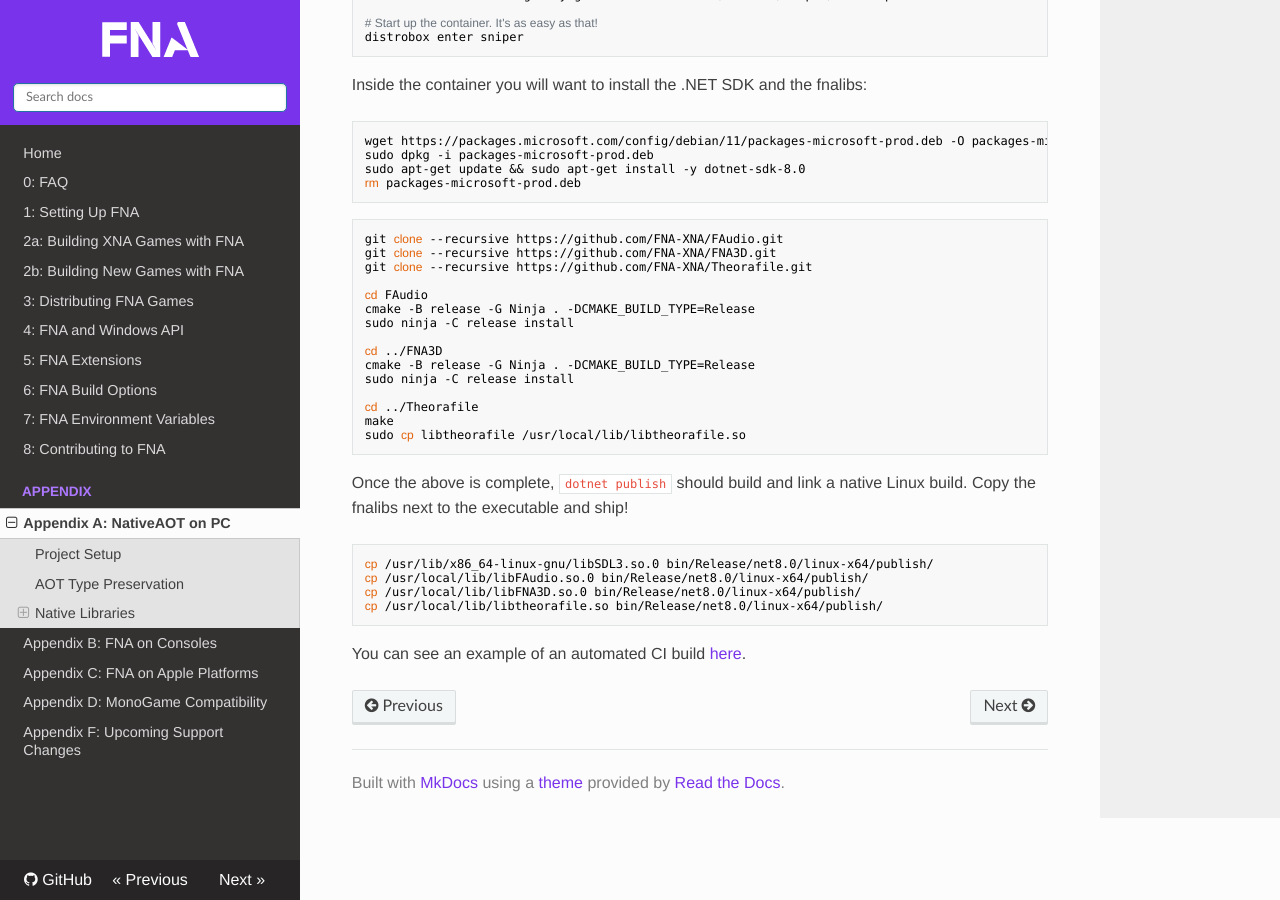
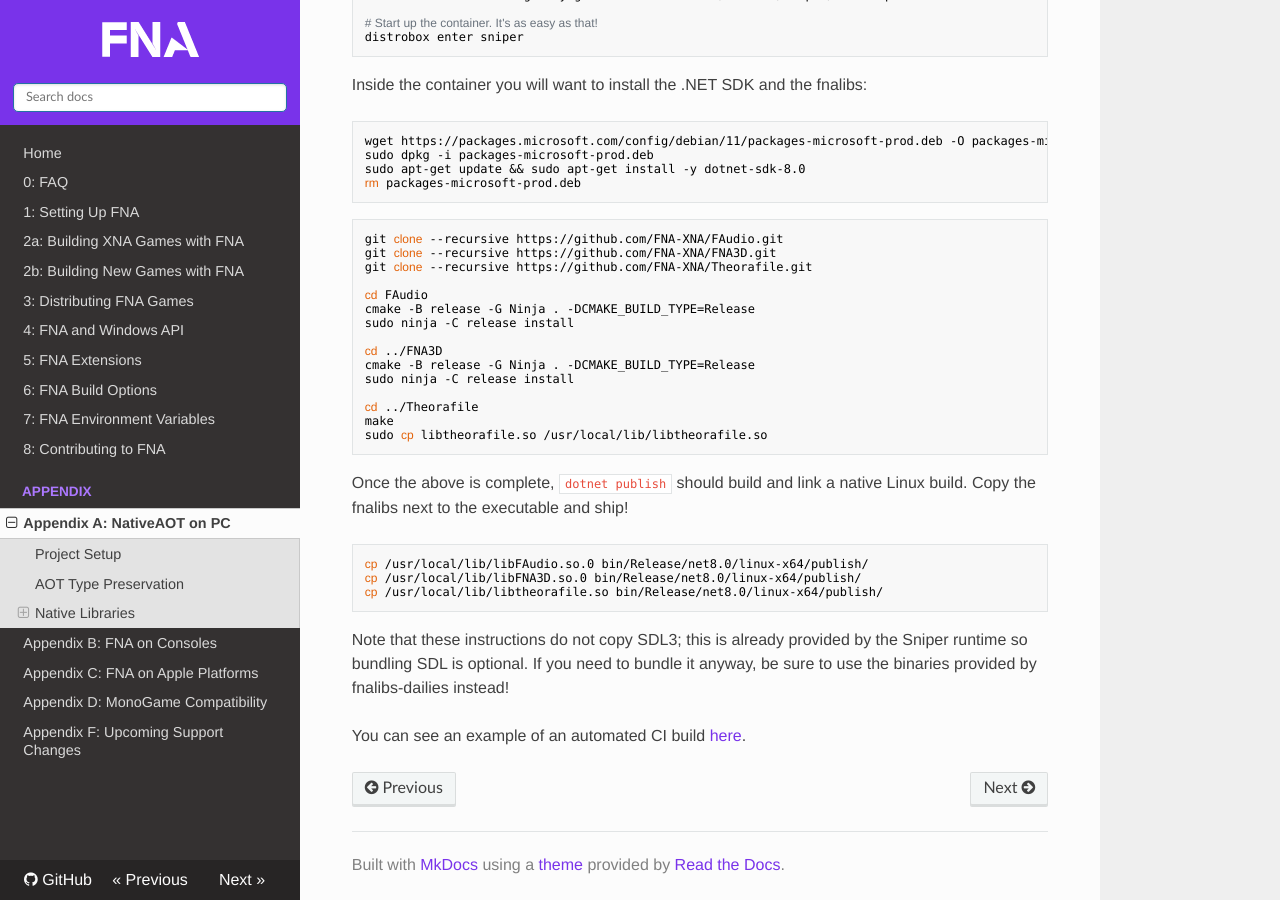
Before and after one commit to FNA-XNA/docs, an MkDocs documentation site: the page built from docs/appendix/Appendix-A:-NativeAOT-on-PC.md, in a window 1280 px wide and 900 px high, scrolled down 1983 px. Built offline with MkDocs 1.6.1, drawn with Linux system fonts in a browser that asks for light colours; nearby versions of some CDN libraries.

Commit message:
Fix library copy instructions for Linux AOT

````diff
--- a/docs/appendix/Appendix-A:-NativeAOT-on-PC.md
+++ b/docs/appendix/Appendix-A:-NativeAOT-on-PC.md
@@ -107,16 +107,17 @@
 
 cd ../Theorafile
 make
-sudo cp libtheorafile /usr/local/lib/libtheorafile.so
+sudo cp libtheorafile.so /usr/local/lib/libtheorafile.so
 ```
 
 Once the above is complete, `dotnet publish` should build and link a native Linux build. Copy the fnalibs next to the executable and ship!
 
 ```sh
-cp /usr/lib/x86_64-linux-gnu/libSDL3.so.0 bin/Release/net8.0/linux-x64/publish/
 cp /usr/local/lib/libFAudio.so.0 bin/Release/net8.0/linux-x64/publish/
 cp /usr/local/lib/libFNA3D.so.0 bin/Release/net8.0/linux-x64/publish/
 cp /usr/local/lib/libtheorafile.so bin/Release/net8.0/linux-x64/publish/
 ```
 
+Note that these instructions do not copy SDL3; this is already provided by the Sniper runtime so bundling SDL is optional. If you need to bundle it anyway, be sure to use the binaries provided by fnalibs-dailies instead!
+
 You can see an example of an automated CI build [here](https://github.com/flibitijibibo/RogueLegacy1/blob/main/.github/workflows/ci.yml).
````
